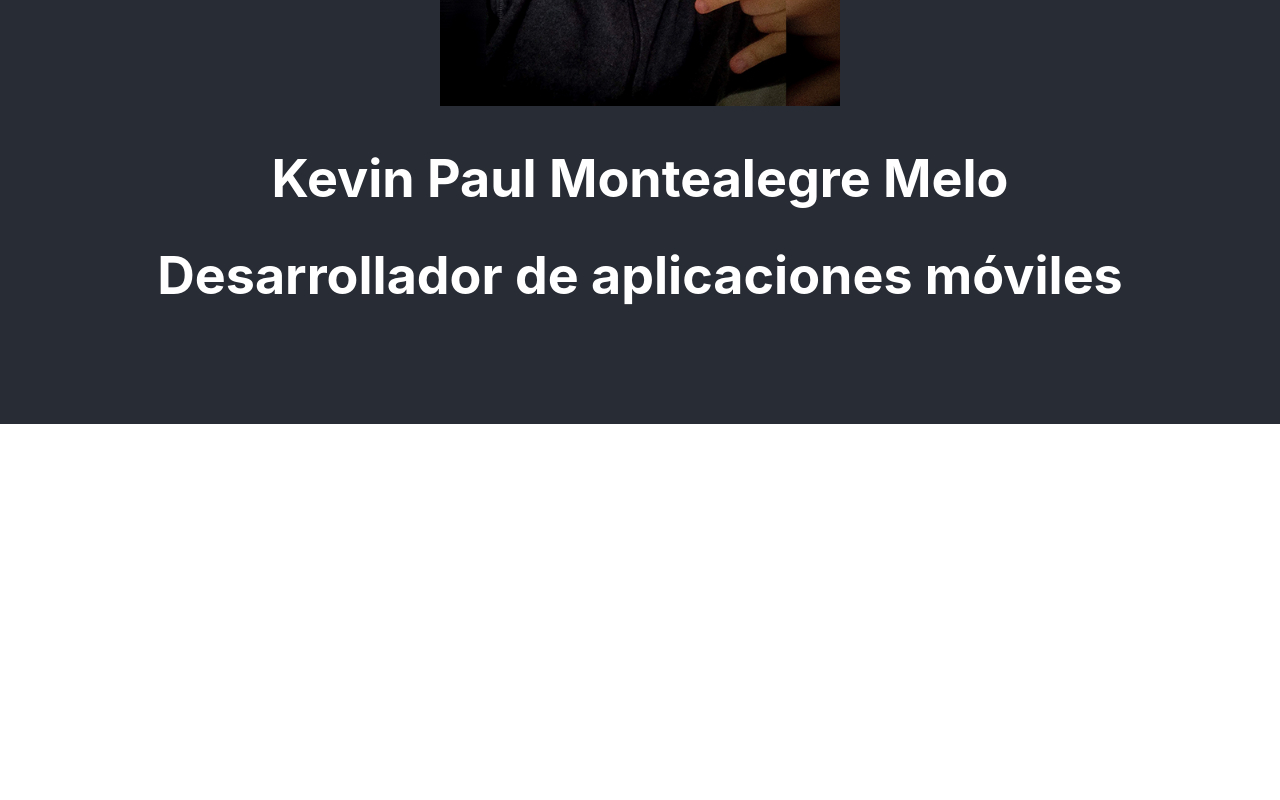
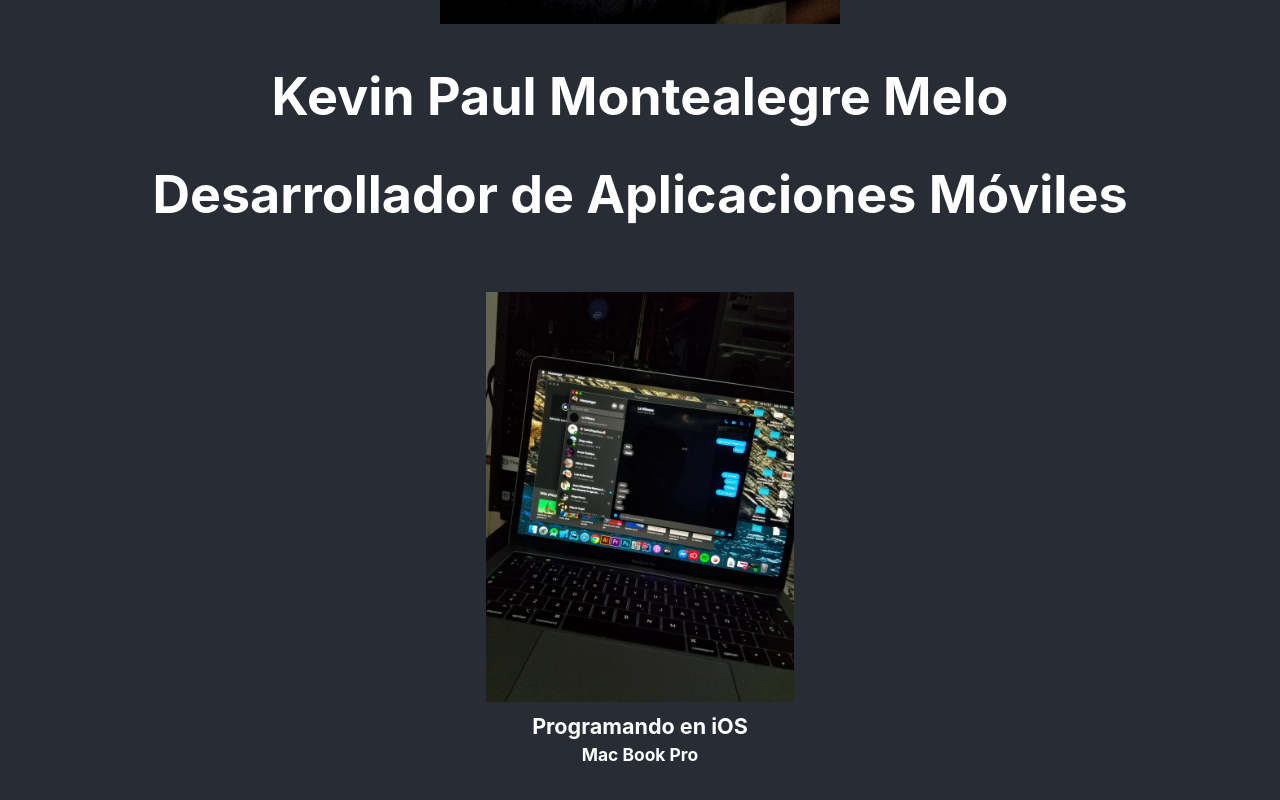
Before and after one commit to Paul9834/Learn-React, a React (Create React App) app: page / in a window 1280 px wide. Shown: the part 376-1176 px from the top of the page. Before the commit the page ends 800 px from the top, so only its background shows below. Built offline with nearby package versions, Linux system fonts and the light colour scheme.

Commit message:
Implementación de Photo Entry 🧷.

```diff
--- a/src/App.js
+++ b/src/App.js
@@ -1,7 +1,7 @@
 import React from 'react';
 import './App.css';
 import BannerImage from "./components/Banner";
-
+import PhotoEntry from "./components/PhotoEntry";
 
 function App() {
     return (
@@ -10,8 +10,10 @@ function App() {
                 <BannerImage/>
                 <div>
                     <h1>Kevin Paul Montealegre Melo</h1>
-                    <h1>Desarrollador de aplicaciones móviles</h1>
+                    <h1>Desarrollador de Aplicaciones Móviles</h1>
                 </div>
+                <PhotoEntry src="1.jpg" location="Mac Book Pro" caption="Programando en iOS"/>
+
             </header>
         </div>
     );
--- /dev/null
+++ b/src/components/PhotoEntry.js
@@ -0,0 +1,25 @@
+import React from "react";
+import './master.css'
+
+class PhotoEntry extends React.Component {
+
+    render() {
+
+
+        console.log("this.props.caption = " + this.props.caption);
+        console.log("this.props.location = " + this.props.location);
+        console.log("this.props.src = " + this.props.src);
+
+        const image_path = "../images/" + this.props.src;
+
+        return <div className="photo-entry-block">
+            <a href={image_path}>
+                <img className="photo-img" src={image_path} alt={image_path}/>
+            </a>
+            <h5>{this.props.caption}</h5>
+            <h6>{this.props.location}</h6>
+        </div>
+    }
+}
+
+export default PhotoEntry
```
Also changed, not shown: src/components/AlbumMaker.js (added).
